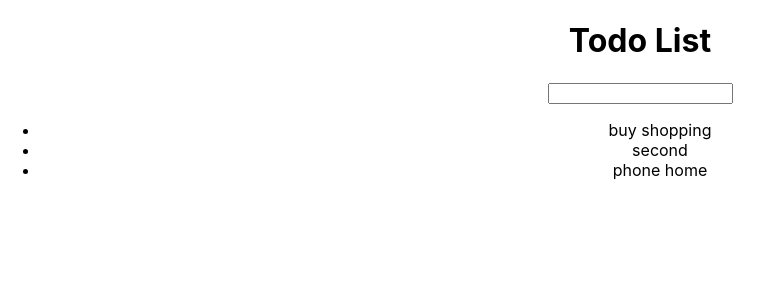
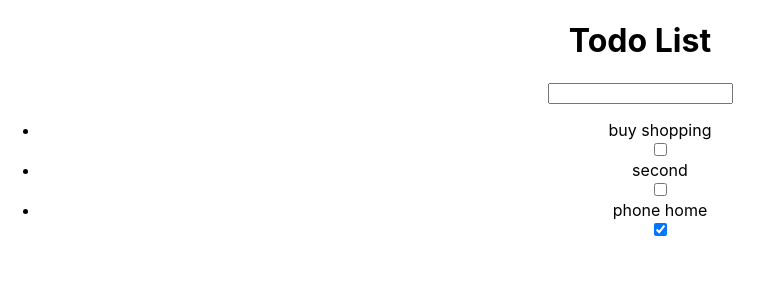
Before and after one commit to Castlecelts/react_to_redux_todo_list, a React (Create React App) app: page / in a window 1280 px wide. Shown: the top 300 px of the page, without its empty margins (0-773 px from the left). Built offline with nearby package versions, Linux system fonts and the light colour scheme.

Commit message:
added checkbox basics

```diff
--- a/src/components/TodoInput.js
+++ b/src/components/TodoInput.js
@@ -7,25 +7,35 @@ class TodoInput extends React.Component {
     // clean the input field - TODO
 
 
-    constructor(props){
+    constructor(props) {
         super(props);
-        this.state = { value: ''};
+        this.state = { value: '' };
     }
 
 
-    handleChange(value){
-        this.setState({ value })
+    handleChange(value) {
+        this.setState({ value });
     }
-    handlePress(keyCode){
+
+    handleClearInput() {
+        this.setState({ value: '' });
+    }
+
+    handlePress(keyCode) {
         const ENTER_KEY = 13;
-        const {onNewTodoListItem} = this.props;
-        if (keyCode === ENTER_KEY){
+        const { onNewTodoListItem } = this.props;
+        if (keyCode === ENTER_KEY) {
             onNewTodoListItem(this.state.value)
+            this.handleClearInput()
         }
     }
-    render(){
-        return(
-        <input onChange={(e) => this.handleChange(e.target.value)} onKeyDown={(e) => this.handlePress(e.keyCode)}></input>
+    render() {
+        return (
+            <input
+                value={this.state.value}
+                onChange={(e) => this.handleChange(e.target.value)}
+                onKeyDown={(e) => this.handlePress(e.keyCode)}>
+            </input>
         )
     }
 }
--- a/src/components/TodoList.js
+++ b/src/components/TodoList.js
@@ -1,17 +1,19 @@
 import React from 'react'
 
-class TodoInput extends React.Component {
+class TodoList extends React.Component {
 
     render() {
         const { todoList } = this.props;
         return (
             <ul>
                 {todoList.map((listItem) => {
-                    return <li>{listItem.value}</li>
+                    return <div>
+                    <li>{listItem.value}</li><input type="checkbox" checked={listItem.completed}></input>
+                    </div>
                 }
                 )}
             </ul>
         )
     }
 }
-export default TodoInput;
+export default TodoList;
```
